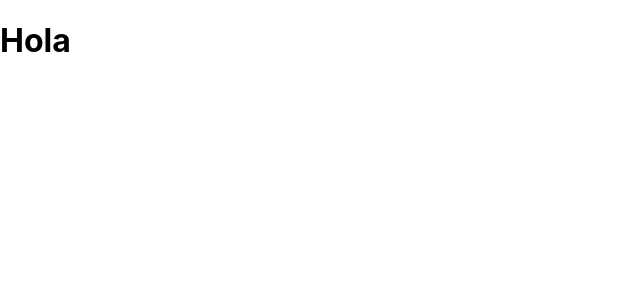
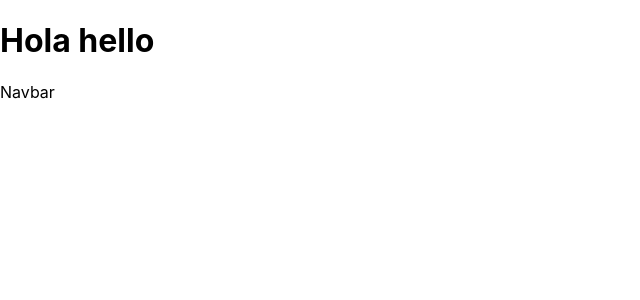
Before and after one commit to cjhd92/Portafolio_new, a React (Create React App) app: page / in a window 1280 px wide. Shown: the top 300 px of the page, without its empty margins (0-640 px from the left). Built offline with nearby package versions, Linux system fonts and the light colour scheme.

Commit message:
Add Navbar component and update heading in App.js

```diff
--- a/src/App.js
+++ b/src/App.js
@@ -1,9 +1,12 @@
-
+import Navbar from './components/Navbar';
 import './App.css';
 
+
 function App() {
-  return (
-    <h1>Hola</h1>
+  return (<>
+  <h1>Hola hello</h1>
+  <Navbar />
+  </>
   );
 }
 
--- /dev/null
+++ b/src/components/Navbar.js
@@ -0,0 +1,9 @@
+import React from 'react'
+
+const Navbar = () => {
+  return (
+    <div>Navbar</div>
+  )
+}
+
+export default Navbar
```
